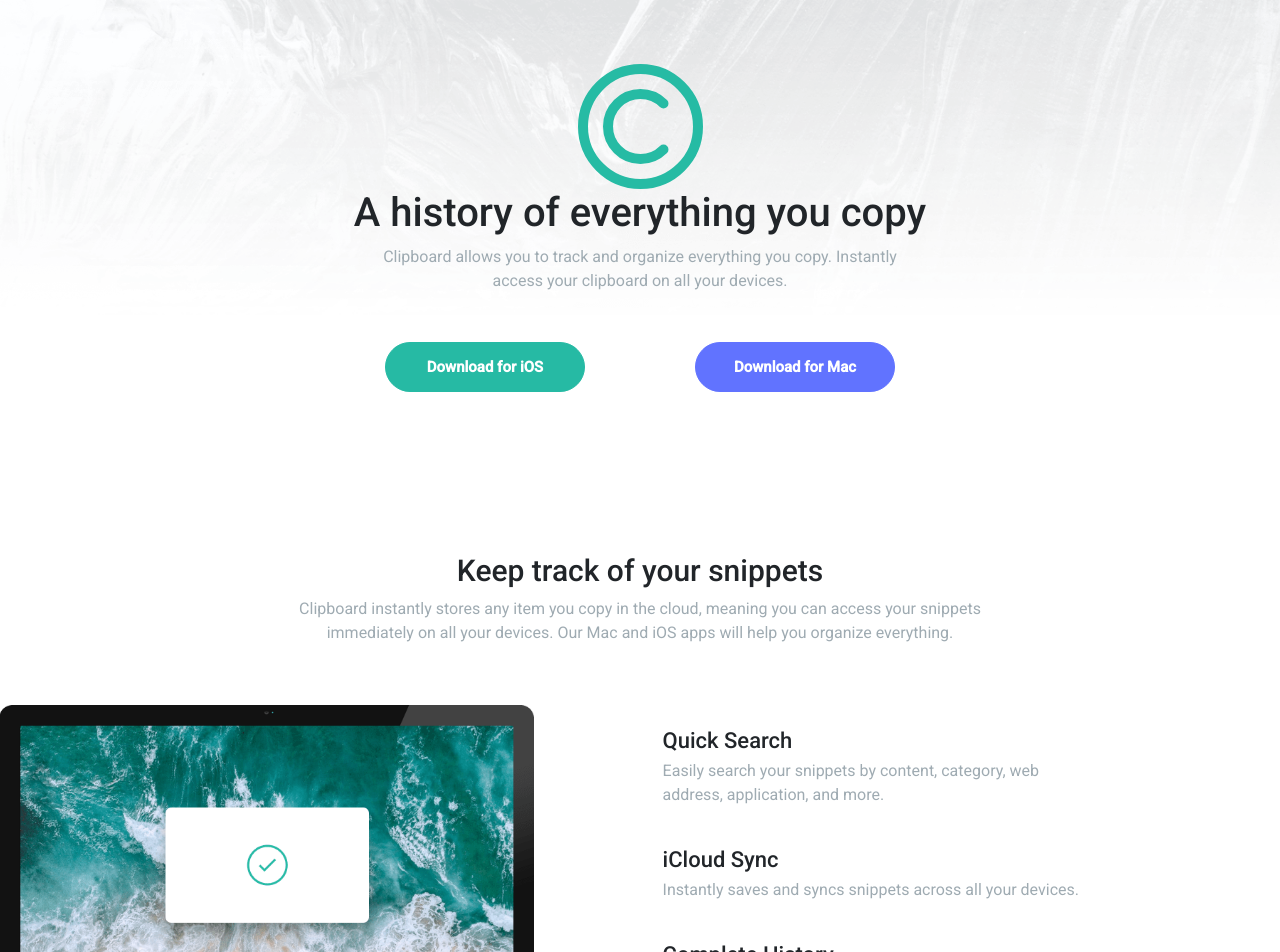
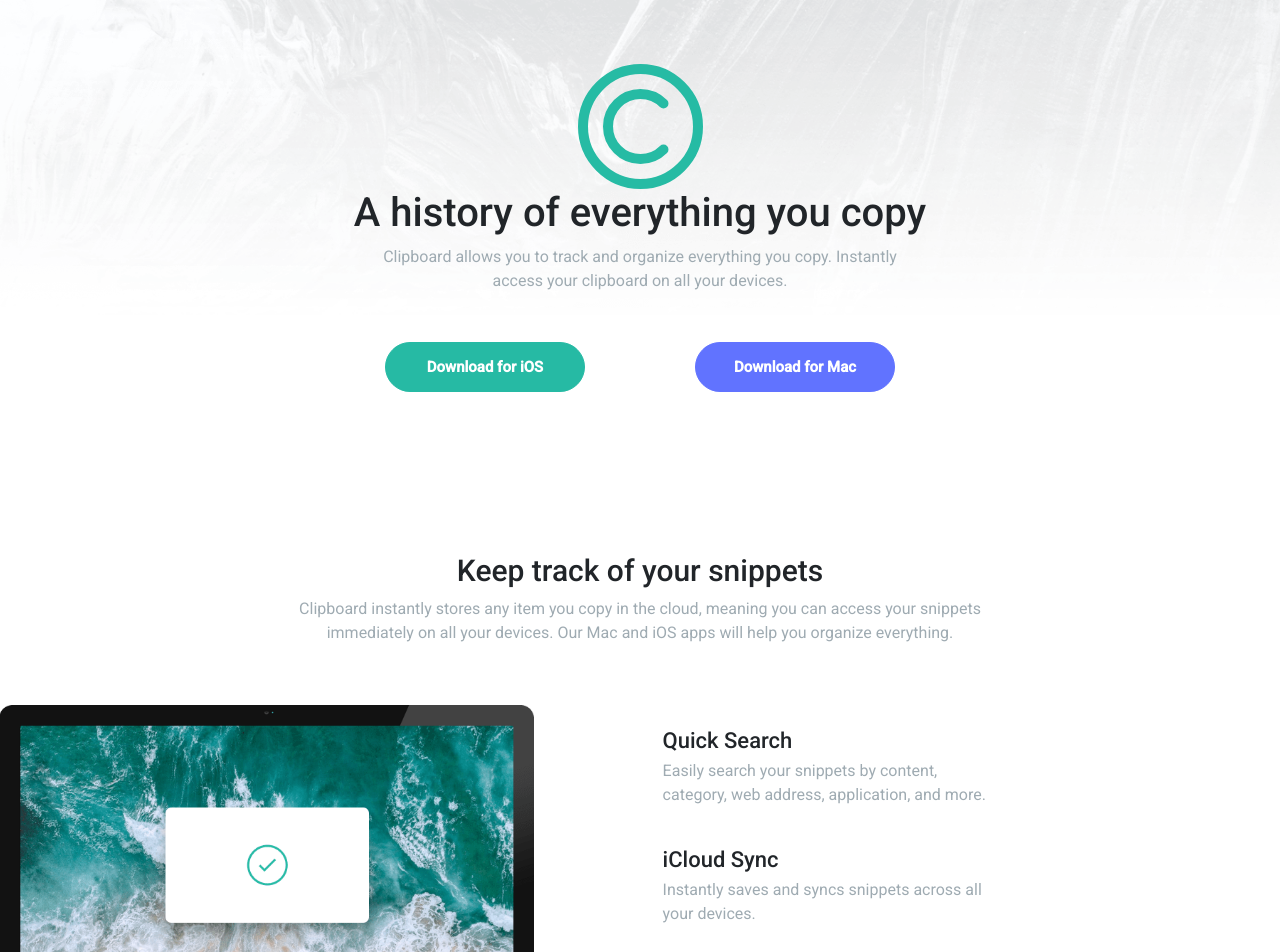
Before and after one commit to clf94-dev/cilpboard-vue, a Vue app: page / in a window 1280 px wide. Shown: the top 952 px of the page. Built offline with nearby package versions, Linux system fonts and the light colour scheme.

Commit message:
fixed padding text middle component

```diff
--- a/src/components/Middle.vue
+++ b/src/components/Middle.vue
@@ -131,8 +131,8 @@ export default {
 }
 
 @media screen and (min-width: 756px) {
-    .middle-section .row-middle .text-col .info-card p {
-        padding-right: 18% !important;
+    .info-card p {
+        padding-right: 35% !important;
     }
 }
 </style>
```
